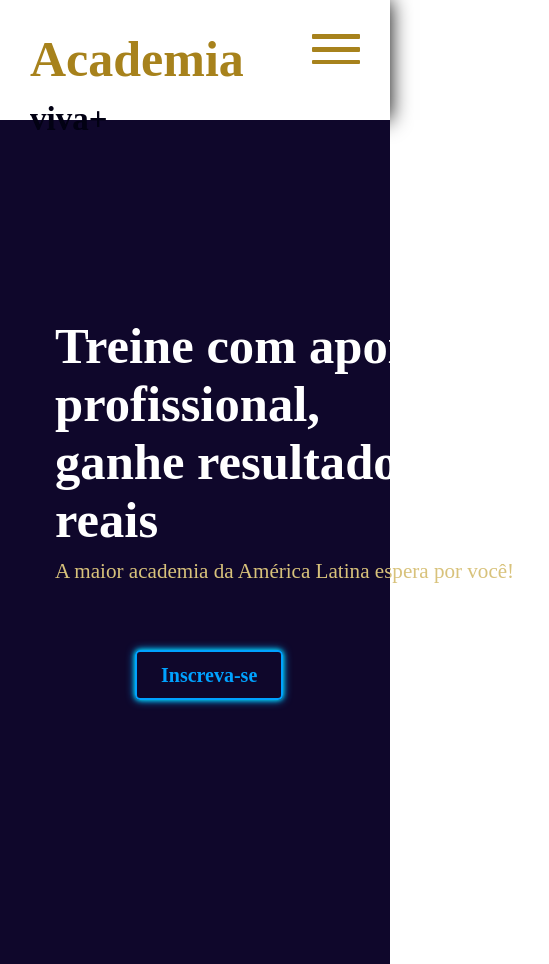
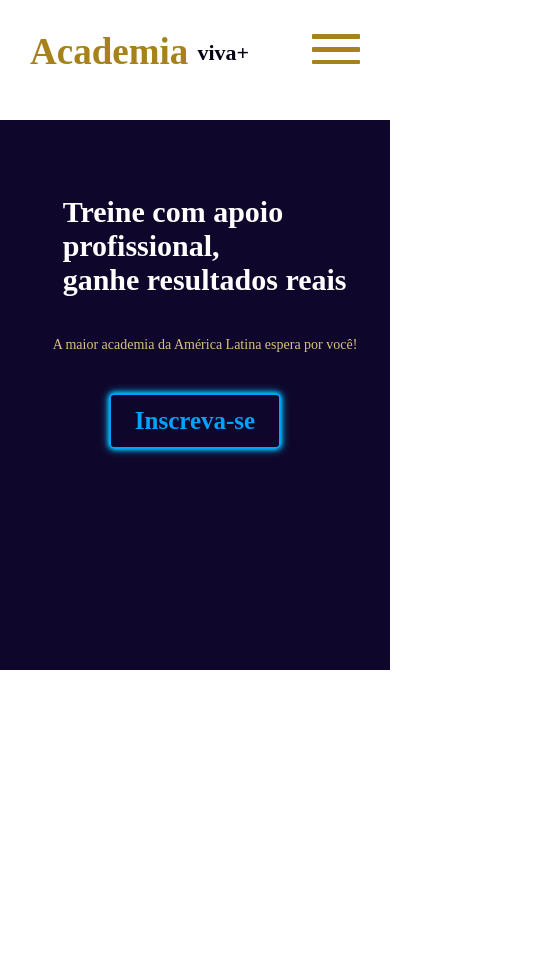
Before and after one commit to Rafael-NP/AcademiaVivamais, a plain HTML site: page menu.html in a window 390 px wide. Shown: the whole page, 549 px wide, since content can reach past the window. After the commit the page ends 844 px from the top, so only its background shows below. Drawn offline with Linux system fonts and the light colour scheme.

Commit message:
09- Ajustando responsividade

```diff
--- a/src/css/estilo.css
+++ b/src/css/estilo.css
@@ -38,7 +38,7 @@ span{
     50%{ opacity: 0;}
     100%{ opacity: 1;}
 }
-@media(width < 800px){
+@media(width < 400px){
     h1{
         font-size: 5vh;
     }
--- a/src/css/login.css
+++ b/src/css/login.css
@@ -58,3 +58,8 @@ button:hover{
     40% { opacity: 0; }
     100% { opacity: 1; }
 }
+@media(width < 700px){
+    h1{
+        font-size: 50px;
+    }
+}
--- a/src/css/menu.css
+++ b/src/css/menu.css
@@ -89,7 +89,7 @@ main{
     justify-content: space-between;
     background: #0F072B;
     color: #fff;
-    height: 100vh;
+    height: 550px;
     width: 100%;
     padding: 25px;
 }
@@ -104,13 +104,13 @@ main{
     display: flex;
     justify-content: start;
     align-items: top;
-    font-size: 6vh;
+    font-size: 7vh;
     margin: 20px;
 }
 #texto p{
     text-wrap: nowrap;
     animation: color 3s infinite;
-    font-size: 2.5vh;
+    font-size: 3vh;
     margin-top: 15px;
     margin: 20px;
 }
@@ -120,7 +120,8 @@ main{
     100%{ color: #e6dbac;}
 }
 #botao{
-    margin: 80px;
+    margin-top: 80px;
+    margin-left: 150px;
     cursor: pointer;
 }
 #botao a{
@@ -131,7 +132,7 @@ main{
     border: solid 2px #00a2ff;
     border-radius: 5px;
     padding: 12px 24px;
-    font-size: 20px;
+    font-size: 25px;
     transition: 1s;
     box-shadow: 0 0 5px #00eeff, 0 0 10px #00a2ff;
     font-weight: 900;
@@ -160,21 +161,45 @@ main{
     }
 }
 @media(width < 900px){
-    #texto h1{
-        text-wrap: wrap;
-        margin: 0;
-        margin-bottom: 10px;
-    }
-    #texto p{
-        margin: 0;
-    }
-    #botao a{
-        margin: 0;
-    }
     #imagem img{
-        display: flex;
-        margin: 0;
-        opacity: 0;
-        width: 0;
+        display: none;
     }
 }
+@media(width < 700px){
+    .menu-header{
+        width: 70%;
+        margin-left: 30%;
+    }
+    .menu-header li a{
+        font-size: 30px;
+    }
+    header h1{
+        font-size: 37px;
+    }
+    header span{
+        font-size: 22px;
+    }
+    main {
+        flex-direction: column;
+        align-items: center;
+    }
+    #texto h1 {
+        font-size: 30px;
+        text-wrap: wrap;
+        text-align: start;
+        margin-left: 50px;
+    }
+    #texto p {
+        font-size: 14px;
+        text-align: center;
+        margin-left: 40px;
+    }
+    #botao {
+        margin: 20px;
+        display: flex;
+        justify-content: center;
+    }
+    #imagem img {
+        display: none;
+    }
+}
--- a/src/css/sobre.css
+++ b/src/css/sobre.css
@@ -93,6 +93,7 @@ header span{
     border-bottom: solid 2px #a7821c;
     padding: 15px;
     text-wrap: wrap;
+    font-family: 'Arial', sans-serif;
 }
 #inf{
     display: flex;
@@ -100,11 +101,13 @@ header span{
 }
 .info{
     margin: 30px;
+    margin-bottom: 30px;
     display: flex;
     flex-direction: column;
     justify-content: space-around;
     background: #111227;
-    width: 40%;
+    max-width: 40%;
+    min-width: 30%;
     height: 300px;
     padding: 10px;
     text-align: center;
@@ -145,10 +148,33 @@ header span{
     transform: scale(1.2);
     filter: drop-shadow(0 0 12px #e7b733);
 }
-@media (width < 900px){
+@media(width < 700px){
+    .menu-header{
+        width: 70%;
+        margin-left: 30%;
+    }
+    .menu-header li a{
+        font-size: 30px;
+    }
+    header h1{
+        font-size: 37px;
+    }
+    header span{
+        font-size: 22px;
+    }
     #texto{
-        font-size: 13px;
-        padding-left: 30px;
-        padding-right: 30px;
+        padding: 25px;
+        font-size: 19px;
+    }
+    .info{
+        margin: 10px;
+        padding: 10px;
+        margin-bottom: 40px;
+    }
+    .info h1{
+        font-size: 30px;
+    }
+    #cont ul li a{
+        font-size: 0;
     }
 }
--- a/src/css/suplementos.css
+++ b/src/css/suplementos.css
@@ -181,14 +181,31 @@ footer{
 }
 footer p{
     justify-content: end;
-    margin-top: 30px;
+    margin-top: 20px;
+    margin-bottom: 15px;
 }
-@media (width < 900px){
+@media(width < 700px){
+    .menu-header{
+        width: 70%;
+        margin-left: 30%;
+    }
+    .menu-header li a{
+        font-size: 30px;
+    }
+    header h1{
+        font-size: 37px;
+    }
+    header span{
+        font-size: 22px;
+    }
     main{
         display: flex;
         justify-content: center;
         align-items: center;
         flex-direction: column;
+    }
+    #banner{
+        display: none;
     }
     .footer-content{
         display: flex;
```
Also changed, not shown: sobre.html (+1 -1 lines). Lines whose indentation alone changed are shown as unchanged.
